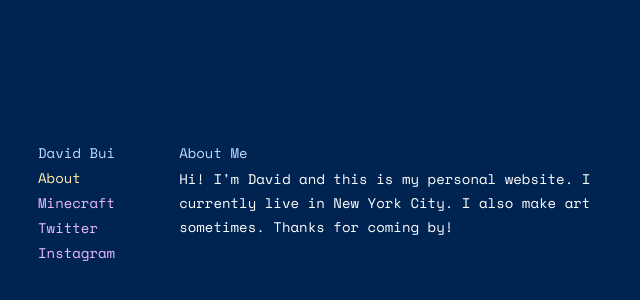
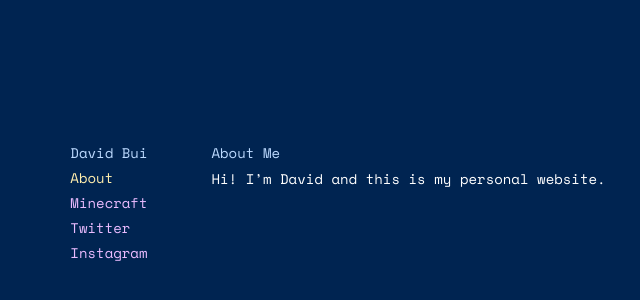
Before and after one commit to twofactor/dtbui.com, a Next.js app: page / in a window 1280 px wide. Shown: the part 198-498 px from the top of the page, without its empty margins (302-942 px from the left). Built offline with nearby package versions, Linux system fonts and the light colour scheme.

Commit message:
remove text

```diff
--- a/pages/index.js
+++ b/pages/index.js
@@ -146,8 +146,7 @@ export default function Home() {
               lineHeight="24px"
               marginTop="1px"
             >
-              Hi! I’m David and this is my personal website. I currently live in
-              New York City. I also make art sometimes. Thanks for coming by!
+              Hi! I’m David and this is my personal website.
             </Text>
           </Box>
         </Flex>
```
